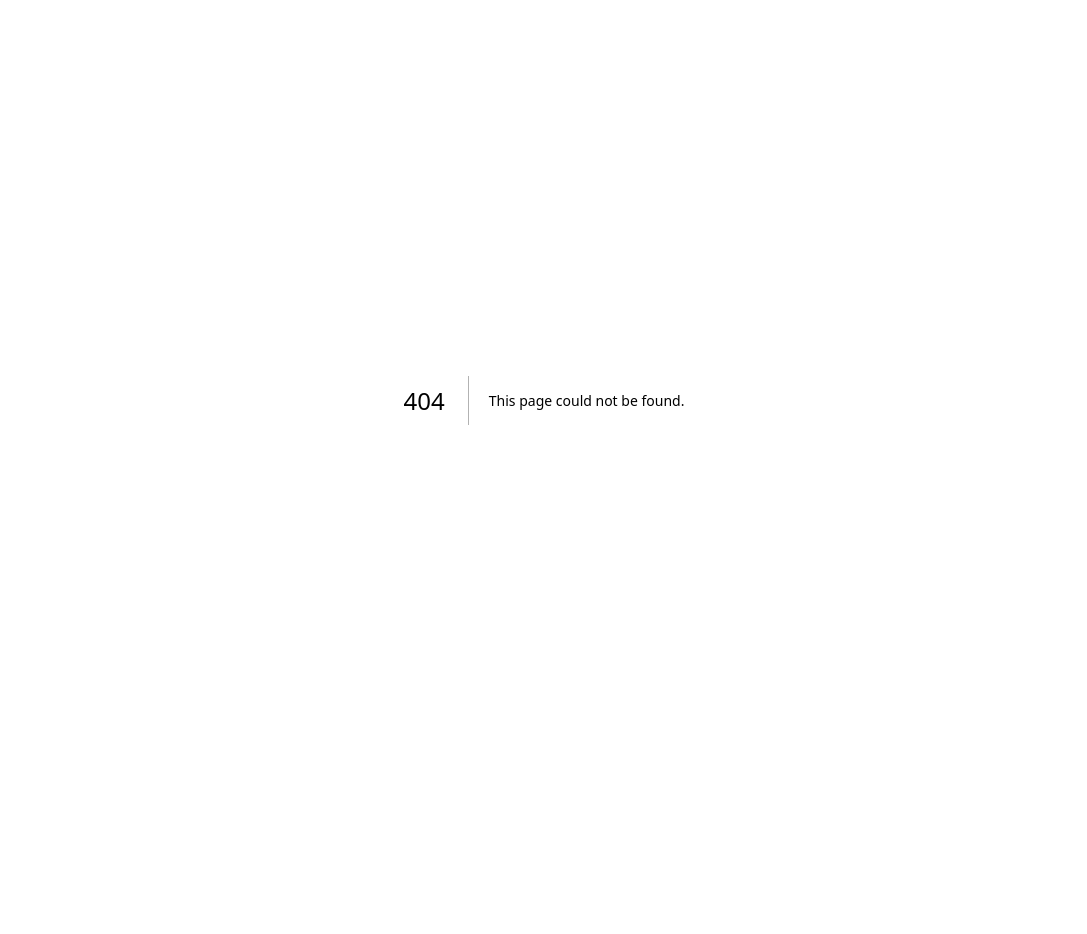
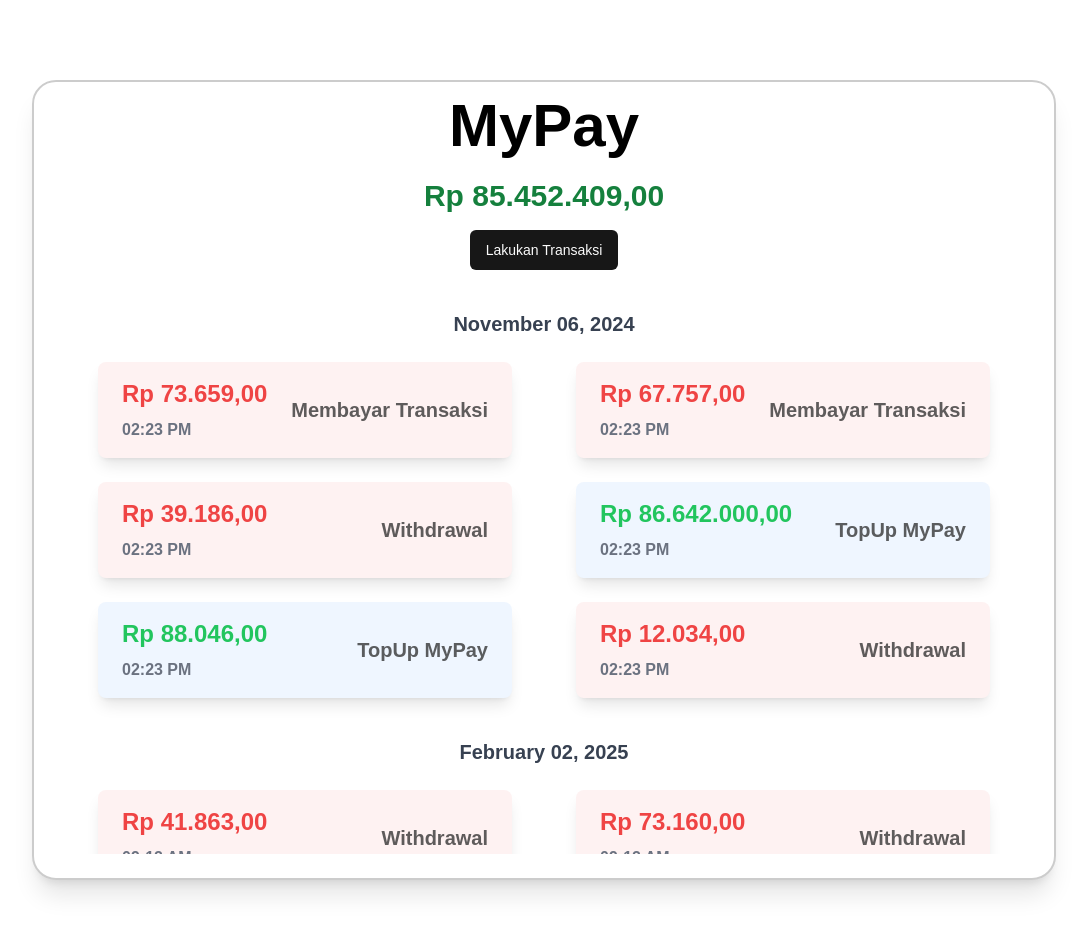
Before and after one commit to Andrew4Coding/sijarta-ngequery, a Next.js app: page /mypay in a window 1280 px wide. Before the commit this address had no page. Shown: the top 934 px of the page, without its empty margins (96-1183 px from the left). Before the commit the page ends 800 px from the top, so only its background shows below. Built offline with nearby package versions, Linux system fonts and the light colour scheme.

Commit message:
feat: mypay page

```diff
--- /dev/null
+++ b/app/mypay/page.tsx
@@ -0,0 +1,8 @@
+import React from "react";
+import { MyPayModule } from "@/modules/MyPayModule";
+
+const page = () => {
+  return <MyPayModule />;
+};
+
+export default page;
--- /dev/null
+++ b/modules/MyPayModule/const.ts
@@ -0,0 +1,184 @@
+import { paymentHistoryInterface, PaymentType } from "./interface";
+
+export const dummyData: paymentHistoryInterface[] = [
+  {
+    id: "1",
+    amount: 73659,
+    date: new Date(2024, 10, 6, 14, 23, 45),
+    type: "Membayar Transaksi",
+  },
+  {
+    id: "2",
+    amount: 67757,
+    date: new Date(2024, 10, 6, 14, 23, 45),
+    type: "Membayar Transaksi",
+  },
+  {
+    id: "3",
+    amount: 39186,
+    date: new Date(2024, 10, 6, 14, 23, 45),
+    type: "Withdrawal",
+  },
+  {
+    id: "4",
+    amount: 86642000,
+    date: new Date(2024, 10, 6, 14, 23, 45),
+    type: "TopUp MyPay",
+  },
+  {
+    id: "5",
+    amount: 88046,
+    date: new Date(2024, 10, 6, 14, 23, 45),
+    type: "TopUp MyPay",
+  },
+  {
+    id: "6",
+    amount: 12034,
+    date: new Date(2024, 10, 6, 14, 23, 45),
+    type: "Withdrawal",
+  },
+  {
+    id: "7",
+    amount: 41863,
+    date: new Date(2025, 1, 2, 9, 12, 30),
+    type: "Withdrawal",
+  },
+  {
+    id: "8",
+    amount: 73160,
+    date: new Date(2025, 1, 2, 9, 12, 30),
+    type: "Withdrawal",
+  },
+  {
+    id: "9",
+    amount: 97712,
+    date: new Date(2025, 1, 2, 9, 12, 30),
+    type: "Membayar Transaksi",
+  },
+  {
+    id: "10",
+    amount: 84407,
+    date: new Date(2025, 1, 2, 9, 12, 30),
+    type: "Withdrawal",
+  },
+  {
+    id: "11",
+    amount: 95492,
+    date: new Date(2025, 1, 2, 9, 12, 30),
+    type: "Withdrawal",
+  },
+  {
+    id: "12",
+    amount: 72451,
+    date: new Date(2025, 1, 2, 9, 12, 30),
+    type: "Transfer MyPay",
+  },
+  {
+    id: "13",
+    amount: 75621,
+    date: new Date(2025, 1, 4, 18, 45, 12),
+    type: "TopUp MyPay",
+  },
+  {
+    id: "14",
+    amount: 47298,
+    date: new Date(2025, 1, 4, 18, 45, 12),
+    type: "Withdrawal",
+  },
+  {
+    id: "15",
+    amount: 45923,
+    date: new Date(2025, 1, 4, 18, 45, 12),
+    type: "Withdrawal",
+  },
+  {
+    id: "16",
+    amount: 89213,
+    date: new Date(2025, 1, 4, 18, 45, 12),
+    type: "TopUp MyPay",
+  },
+  {
+    id: "17",
+    amount: 1556,
+    date: new Date(2025, 1, 4, 18, 45, 12),
+    type: "Withdrawal",
+  },
+  {
+    id: "18",
+    amount: 8638,
+    date: new Date(2025, 1, 4, 18, 45, 12),
+    type: "Membayar Transaksi",
+  },
+  {
+    id: "19",
+    amount: 80449,
+    date: new Date(2025, 2, 4, 11, 33, 27),
+    type: "Transfer MyPay",
+  },
+  {
+    id: "20",
+    amount: 7997,
+    date: new Date(2025, 2, 4, 11, 33, 27),
+    type: "Transfer MyPay",
+  },
+  {
+    id: "21",
+    amount: 99395,
+    date: new Date(2025, 2, 4, 11, 33, 27),
+    type: "Transfer MyPay",
+  },
+  {
+    id: "22",
+    amount: 96758,
+    date: new Date(2025, 2, 4, 11, 33, 27),
+    type: "TopUp MyPay",
+  },
+  {
+    id: "23",
+    amount: 85502,
+    date: new Date(2025, 2, 4, 11, 33, 27),
+    type: "TopUp MyPay",
+  },
+  {
+    id: "24",
+    amount: 14129,
+    date: new Date(2025, 2, 4, 11, 33, 27),
+    type: "Withdrawal",
+  },
+  {
+    id: "25",
+    amount: 89747,
+    date: new Date(2025, 2, 5, 16, 55, 40),
+    type: "Transfer MyPay",
+  },
+  {
+    id: "26",
+    amount: 303310,
+    date: new Date(2025, 2, 5, 16, 55, 40),
+    type: "Membayar Transaksi",
+  },
+  {
+    id: "27",
+    amount: 18685,
+    date: new Date(2025, 2, 5, 16, 55, 40),
+    type: "Membayar Transaksi",
+  },
+  {
+    id: "28",
+    amount: 98501,
+    date: new Date(2025, 2, 5, 16, 55, 40),
+    type: "Withdrawal",
+  },
+  {
+    id: "29",
+    amount: 83388,
+    date: new Date(2025, 2, 5, 16, 55, 40),
+    type: "Transfer MyPay",
+  },
+  {
+    id: "30",
+    amount: 67994,
+    date: new Date(2025, 2, 5, 16, 55, 40),
+    type: "Membayar Transaksi",
+  },
+];
--- /dev/null
+++ b/modules/MyPayModule/index.tsx
@@ -0,0 +1,88 @@
+import React from "react";
+import { cn } from "@/lib/utils";
+import Link from "next/link";
+import { dummyData } from "./const";
+import { Button } from "@/components/ui/button";
+
+export const MyPayModule = () => {
+  return (
+    <main className="min-h-screen flex justify-center items-center py-[10vh]">
+      <div className="bg-transparent border-2 border-black/20 shadow-xl rounded-[24px] w-[90%] md:w-[80%] h-[800px] px-5 md:px-10 py-3 md:py-6 flex flex-col items-center justify-center">
+        <h1 className="md:text-[60px] text-4xl text-center font-bold">MyPay</h1>
+        <h2 className="text-2xl md:text-3xl font-bold text-green-700 mt-5 md:mt-8 mb-4">
+          {dummyData
+            .reduce(
+              (acc, curr) =>
+                curr.type === "TopUp MyPay"
+                  ? acc + curr.amount
+                  : acc - curr.amount,
+              0
+            )
+            .toLocaleString("id-ID", { style: "currency", currency: "IDR" })}
+        </h2>
+        <Link href={'/transaksi'}>
+          <Button className="mb-6">Lakukan Transaksi</Button>
+        </Link>
+        <div className="grid grid-cols-1 md:grid-cols-2 gap-x-4 gap-y-4 md:gap-y-6 h-[700px] overflow-y-scroll overflow-x-visible w-full">
+          {dummyData.map((item, index) => {
+            const date = new Date(item.date.toISOString()).toLocaleDateString(
+              "en-US",
+              {
+                day: "2-digit",
+                month: "long",
+                year: "numeric",
+              }
+            );
+            const hours = new Date(item.date.toISOString()).toLocaleTimeString(
+              "en-US",
+              {
+                hour: "2-digit",
+                minute: "2-digit",
+              }
+            );
+            return (
+              <React.Fragment key={item.id}>
+                {index === 0 ||
+                (index > 0 &&
+                  dummyData[index - 1].date.getDate() !==
+                    item.date.getDate()) ? (
+                  <div className="md:col-span-2 md:text-center text-gray-700 text-base md:text-xl font-bold mt-4">
+                    {date}
+                  </div>
+                ) : null}
+                <div
+                  className={cn(
+                    "rounded-lg bg-red-50 px-2 md:px-6 py-4 shadow-lg flex justify-between items-center hover:scale-105 transition-transform md:mx-6",
+                    { "bg-blue-50": item.type === "TopUp MyPay" }
+                  )}
+                >
+                  <div className="flex flex-col gap-2">
+                    <p
+                      className={cn(
+                        "text-[14px] md:text-2xl font-semibold text-red-500",
+                        {
+                          "text-green-500": item.type === "TopUp MyPay",
+                        }
+                      )}
+                    >
+                      {item.amount.toLocaleString("id-ID", {
+                        style: "currency",
+                        currency: "IDR",
+                      })}
+                    </p>
+                    <p className="text-[12px] md:text-base text-gray-500 font-semibold">
+                      {hours}
+                    </p>
+                  </div>
+                  <p className="text-[12px] md:text-xl font-bold text-[#1f1e1eb7]">
+                    {item.type}
+                  </p>
+                </div>
+              </React.Fragment>
+            );
+          })}
+        </div>
+      </div>
+    </main>
+  );
+};
--- /dev/null
+++ b/modules/MyPayModule/interface.ts
@@ -0,0 +1,8 @@
+export type PaymentType = "Withdrawal" | "TopUp MyPay" | "Transfer MyPay" | "Membayar Transaksi";
+
+export interface paymentHistoryInterface {
+  id: string;
+  amount: number;
+  date: Date;
+  type: PaymentType;
+}
```
